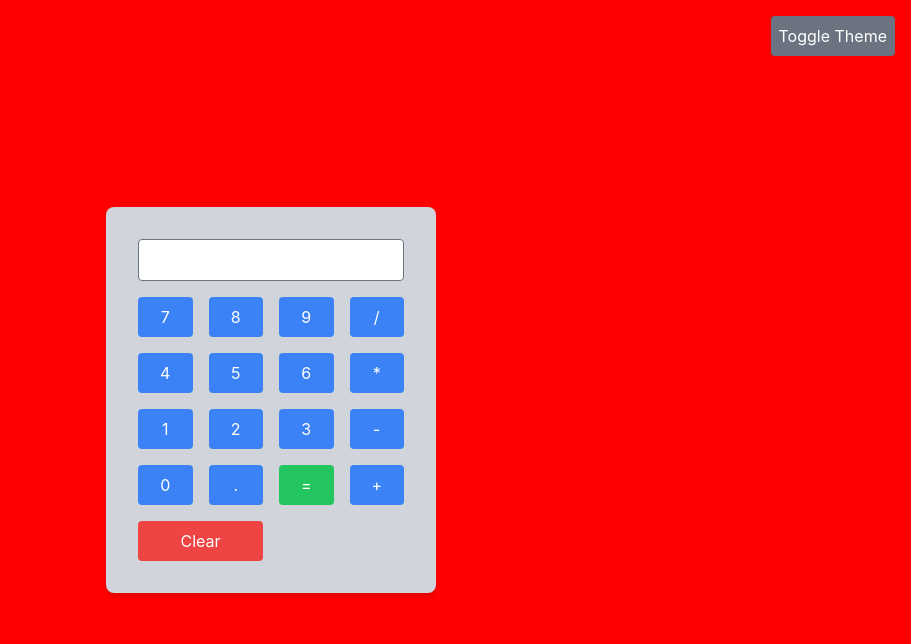
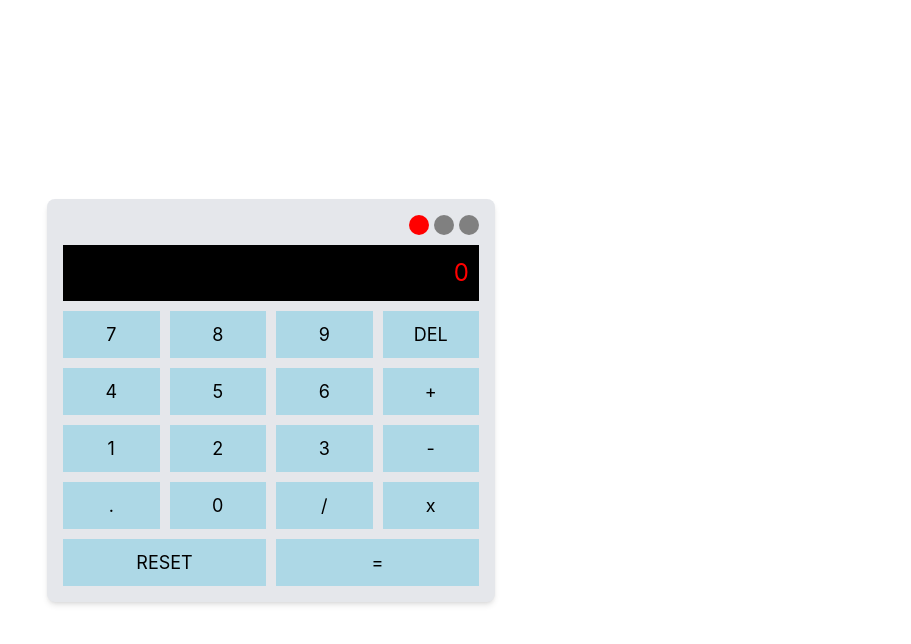
Before and after one commit to mehmetbacik/calculator-app, a React (Create React App) app: page / in a window 1280 px wide. Shown: the top 644 px of the page, without its empty margins (369-1280 px from the left). Built offline with nearby package versions, Linux system fonts and the light colour scheme.

Commit message:
Update
Updated for calculator app.

```diff
--- a/package.json
+++ b/package.json
@@ -5,6 +5,7 @@
   "dependencies": {
     "autoprefixer": "^10.4.17",
     "cra-template-typescript": "1.2.0",
+    "mathjs": "^12.3.2",
     "postcss": "^8.4.33",
     "postcss-cli": "^11.0.0",
     "react": "^18.2.0",
--- a/src/App.tsx
+++ b/src/App.tsx
@@ -4,7 +4,7 @@ import { Calculator } from './components/Calculator/index.ts';
 
 function App() {
   return (
-    <div className="App">
+    <div className="flex items-center justify-center h-screen">
       <Calculator />
     </div>
   );
--- a/src/components/Calculator/Calculator.css
+++ b/src/components/Calculator/Calculator.css
@@ -1,11 +1,53 @@
-.theme1 {
-    background-color: red;
+.calculator {
+  width: 300px;
+  background-color: navy;
+  color: white;
+  border-radius: 10px;
+  padding: 20px;
 }
 
-.theme2 {
-    background-color: green;
+.display {
+  background-color: black;
+  color: red;
+  font-size: 24px;
+  padding: 10px;
+  text-align: right;
+  margin-bottom: 10px;
 }
 
-.theme3 {
-    background-color: blue;
+.theme-selector {
+  display: flex;
+  justify-content: flex-end;
+  margin-bottom: 10px;
 }
+
+.theme-circle {
+  width: 20px;
+  height: 20px;
+  border-radius: 50%;
+  background-color: gray;
+  margin-left: 5px;
+  cursor: pointer;
+}
+
+.theme-circle.active {
+  background-color: red;
+}
+
+.keypad {
+  display: grid;
+  grid-template-columns: repeat(4, 1fr);
+  grid-gap: 10px;
+}
+
+button {
+  padding: 10px;
+  font-size: 18px;
+  border: none;
+  background-color: lightblue;
+  cursor: pointer;
+}
+
+button:hover {
+  background-color: blue;
+}
--- a/src/components/Calculator/Calculator.tsx
+++ b/src/components/Calculator/Calculator.tsx
@@ -1,113 +1,59 @@
-import React, { useState } from 'react';
-import './Calculator.css';
+import React, { useState } from "react";
+import { Display } from "../Display/index.ts";
+import { Keypad } from "../Keypad/index.ts";
+import { ThemeSelector } from "../ThemeSelector/index.ts";
+import "./Calculator.css";
+
+import { evaluate } from "mathjs";
 
 const Calculator: React.FC = () => {
-  const [input, setInput] = useState<string>('');
-  const [theme, setTheme] = useState<string>('theme1'); // Başlangıç teması
+  const [displayValue, setDisplayValue] = useState("0");
+  const [theme, setTheme] = useState<number>(1);
 
-  const handleButtonClick = (value: string) => {
-    setInput((prevInput) => prevInput + value);
+  const updateDisplay = (newValue: string) => {
+    setDisplayValue(newValue);
   };
 
-  const handleCalculate = () => {
+  const changeTheme = (newTheme: number) => {
+    setTheme(newTheme);
+  };
+
+  const calculate = () => {
     try {
-      setInput(eval(input).toString());
+      const result = evaluate(displayValue);
+      updateDisplay(result.toString());
     } catch (error) {
-      setInput('Hata');
+      updateDisplay("Error");
     }
   };
 
-  const handleClear = () => {
-    setInput('');
+  const clearDisplay = () => {
+    updateDisplay("0");
   };
 
-  const toggleTheme = () => {
-    switch (theme) {
-      case 'theme1':
-        setTheme('theme2');
-        break;
-      case 'theme2':
-        setTheme('theme3');
-        break;
-      case 'theme3':
-        setTheme('theme1');
-        break;
-      default:
-        break;
+  const handleButtonClick = (buttonValue: string) => {
+    if (buttonValue === "=") {
+      calculate();
+    } else if (buttonValue === "C") {
+      clearDisplay();
+    } else if (buttonValue === "DEL") {
+      // DEL düğmesine tıklanırsa, son karakteri sil
+      setDisplayValue(prevValue => prevValue.slice(0, -1));
+    } else if (buttonValue === "RESET") {
+      // RESET düğmesine tıklanırsa, girişi sıfırla
+      setDisplayValue("0");
+    } else {
+      // Diğer düğmelere tıklanırsa, girişi güncelle
+      setDisplayValue(prevValue => prevValue === "0" ? buttonValue : prevValue + buttonValue);
     }
   };
 
-  const getThemeClassName = () => {
-    switch (theme) {
-      case 'theme1':
-        return 'theme1';
-      case 'theme2':
-        return 'theme2';
-      case 'theme3':
-        return 'theme3';
-      default:
-        return '';
-    }
-  };
 
   return (
-    <div className={`flex justify-center items-center h-screen ${getThemeClassName()}`}>
-      <div className="bg-gray-300 p-8 rounded-lg shadow-md">
-        <div className="mb-4">
-          <input
-            type="text"
-            value={input}
-            readOnly
-            className="w-full p-2 border border-gray-500 rounded"
-          />
-        </div>
-        <div className="grid grid-cols-4 gap-4">
-          {['7', '8', '9', '/'].map((button) => (
-            <button
-              key={button}
-              onClick={() => handleButtonClick(button)}
-              className={`p-2 ${button === '=' ? 'bg-green-500' : 'bg-blue-500'} text-white rounded`}
-            >
-              {button}
-            </button>
-          ))}
-          {['4', '5', '6', '*'].map((button) => (
-            <button
-              key={button}
-              onClick={() => handleButtonClick(button)}
-              className={`p-2 ${button === '=' ? 'bg-green-500' : 'bg-blue-500'} text-white rounded`}
-            >
-              {button}
-            </button>
-          ))}
-          {['1', '2', '3', '-'].map((button) => (
-            <button
-              key={button}
-              onClick={() => handleButtonClick(button)}
-              className={`p-2 ${button === '=' ? 'bg-green-500' : 'bg-blue-500'} text-white rounded`}
-            >
-              {button}
-            </button>
-          ))}
-          {['0', '.', '=', '+'].map((button) => (
-            <button
-              key={button}
-              onClick={button === '=' ? handleCalculate : () => handleButtonClick(button)}
-              className={`p-2 ${button === '=' ? 'bg-green-500' : 'bg-blue-500'} text-white rounded`}
-            >
-              {button}
-            </button>
-          ))}
-          <button onClick={handleClear} className="p-2 bg-red-500 text-white rounded col-span-2">
-            Clear
-          </button>
-        </div>
-      </div>
-      <div className="absolute top-4 right-4">
-        <button onClick={toggleTheme} className="p-2 bg-gray-500 text-white rounded">
-          Toggle Theme
-        </button>
-      </div>
+    <div className="container mx-auto max-w-md p-4 bg-gray-200 rounded-lg shadow-md">
+      <ThemeSelector theme={theme} changeTheme={changeTheme} />
+      <Display displayValue={displayValue} />
+      <Keypad handleButtonClick={handleButtonClick} />
     </div>
   );
 };
--- /dev/null
+++ b/src/components/Display/Display.tsx
@@ -0,0 +1,11 @@
+import React from "react";
+
+interface DisplayProps {
+  displayValue: string;
+}
+
+const Display: React.FC<DisplayProps> = ({ displayValue }) => {
+  return <div className="display">{displayValue}</div>;
+};
+
+export default Display;
--- /dev/null
+++ b/src/components/Display/index.ts
@@ -0,0 +1 @@
+export { default as Display } from './Display.tsx';
--- /dev/null
+++ b/src/components/Keypad/Keypad.tsx
@@ -0,0 +1,53 @@
+import React from "react";
+
+interface KeypadProps {
+  handleButtonClick: (buttonValue: string) => void;
+}
+
+const Keypad: React.FC<KeypadProps> = ({ handleButtonClick }) => {
+  const handleDelete = () => {
+    handleButtonClick("DEL"); // DEL tuşu basıldığında 'DEL' string değerini handleButtonClick fonksiyonuna ilet
+  };
+
+  const handleReset = () => {
+    handleButtonClick("RESET"); // RESET tuşu basıldığında 'RESET' string değerini handleButtonClick fonksiyonuna ilet
+  };
+
+  return (
+    <div className="keypad grid grid-cols-4 gap-2">
+      {/* İlk sütun: 789, DEL */}
+      <button onClick={() => handleButtonClick("7")}>7</button>
+      <button onClick={() => handleButtonClick("8")}>8</button>
+      <button onClick={() => handleButtonClick("9")}>9</button>
+      <button onClick={handleDelete}>DEL</button>
+
+      {/* İkinci sütun: 456, + */}
+      <button onClick={() => handleButtonClick("4")}>4</button>
+      <button onClick={() => handleButtonClick("5")}>5</button>
+      <button onClick={() => handleButtonClick("6")}>6</button>
+      <button onClick={() => handleButtonClick("+")}>+</button>
+
+      {/* Üçüncü sütun: 123, - */}
+      <button onClick={() => handleButtonClick("1")}>1</button>
+      <button onClick={() => handleButtonClick("2")}>2</button>
+      <button onClick={() => handleButtonClick("3")}>3</button>
+      <button onClick={() => handleButtonClick("-")}>-</button>
+
+      {/* Dördüncü sütun: .0, / */}
+      <button onClick={() => handleButtonClick(".")}>.</button>
+      <button onClick={() => handleButtonClick("0")}>0</button>
+      <button onClick={() => handleButtonClick("/")}>/</button>
+      <button onClick={() => handleButtonClick("x")}>x</button>
+
+      {/* Reset ve = düğmeleri */}
+      <button onClick={handleReset} className="col-span-2">
+        RESET
+      </button>
+      <button onClick={() => handleButtonClick("=")} className="col-span-2">
+        =
+      </button>
+    </div>
+  );
+};
+
+export default Keypad;
--- /dev/null
+++ b/src/components/Keypad/index.ts
@@ -0,0 +1 @@
+export { default as Keypad } from './Keypad.tsx';
--- /dev/null
+++ b/src/components/ThemeSelector/ThemeSelector.tsx
@@ -0,0 +1,25 @@
+import React from "react";
+
+interface ThemeSelectorProps {
+  theme: number;
+  changeTheme: (newTheme: number) => void;
+}
+
+const ThemeSelector: React.FC<ThemeSelectorProps> = ({
+  theme,
+  changeTheme,
+}) => {
+  return (
+    <div className="theme-selector">
+      {[1, 2, 3].map((themeNumber) => (
+        <div
+          key={themeNumber}
+          className={`theme-circle ${theme === themeNumber ? "active" : ""}`}
+          onClick={() => changeTheme(themeNumber)}
+        ></div>
+      ))}
+    </div>
+  );
+};
+
+export default ThemeSelector;
--- /dev/null
+++ b/src/components/ThemeSelector/index.ts
@@ -0,0 +1 @@
+export { default as ThemeSelector } from './ThemeSelector.tsx';
```
Also changed, not shown: 1 other file (tests, documents, lock files or other folders).
